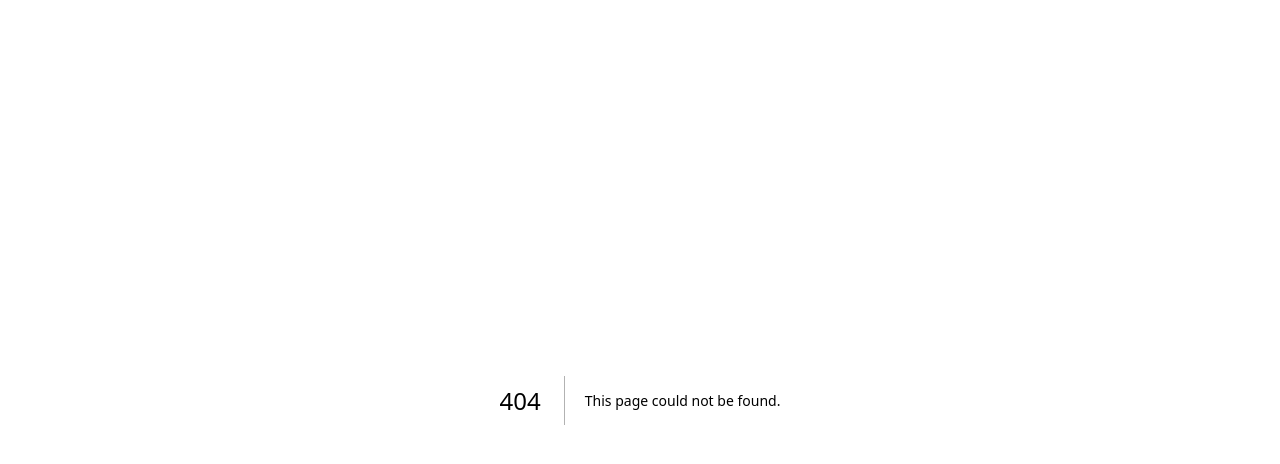
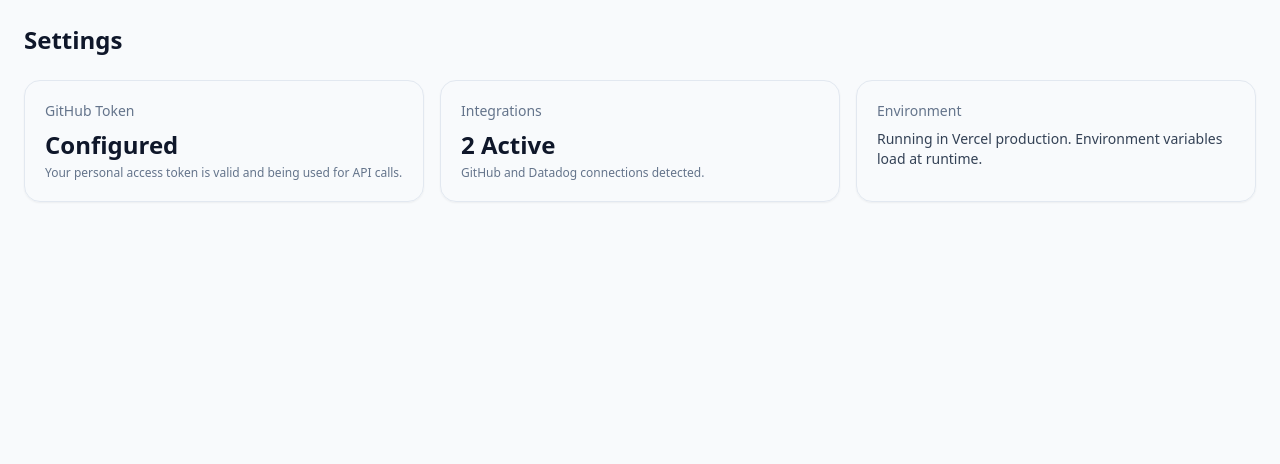
Before and after one commit to Malakye2002/malakye-cockpit-ui, a Next.js app: page /settings in a window 1280 px wide. Before the commit this address had no page. Shown: the top 464 px of the page. Built offline with nearby package versions, Linux system fonts and the light colour scheme.

Commit message:
Create SettingsPage component with dynamic export

```diff
--- /dev/null
+++ b/app/settings/page.js
@@ -0,0 +1,34 @@
+export const dynamic = "force-dynamic";
+
+export default function SettingsPage() {
+  return (
+    <main className="p-6 space-y-6">
+      <h1 className="text-2xl font-semibold">Settings</h1>
+
+      <section className="grid gap-4 md:grid-cols-2 xl:grid-cols-3">
+        <div className="rounded-2xl border border-slate-200 p-5 shadow-sm">
+          <div className="text-sm text-slate-500">GitHub Token</div>
+          <div className="mt-2 text-2xl font-semibold">Configured</div>
+          <p className="mt-1 text-xs text-slate-500">
+            Your personal access token is valid and being used for API calls.
+          </p>
+        </div>
+
+        <div className="rounded-2xl border border-slate-200 p-5 shadow-sm">
+          <div className="text-sm text-slate-500">Integrations</div>
+          <div className="mt-2 text-2xl font-semibold">2 Active</div>
+          <p className="mt-1 text-xs text-slate-500">
+            GitHub and Datadog connections detected.
+          </p>
+        </div>
+
+        <div className="rounded-2xl border border-slate-200 p-5 shadow-sm">
+          <div className="text-sm text-slate-500">Environment</div>
+          <p className="mt-2 text-sm text-slate-700">
+            Running in Vercel production. Environment variables load at runtime.
+          </p>
+        </div>
+      </section>
+    </main>
+  );
+}
```
